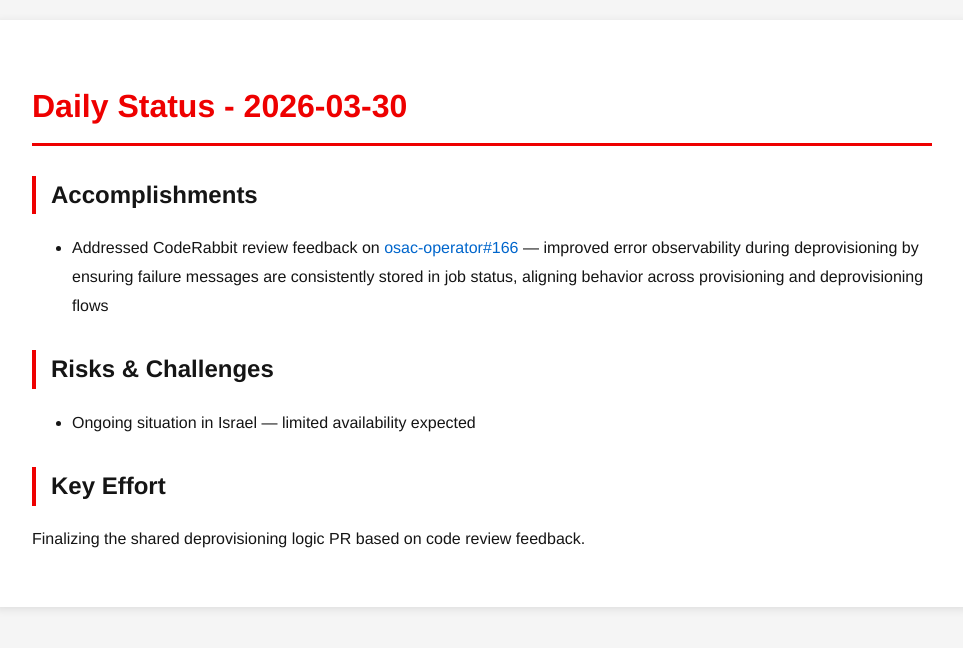
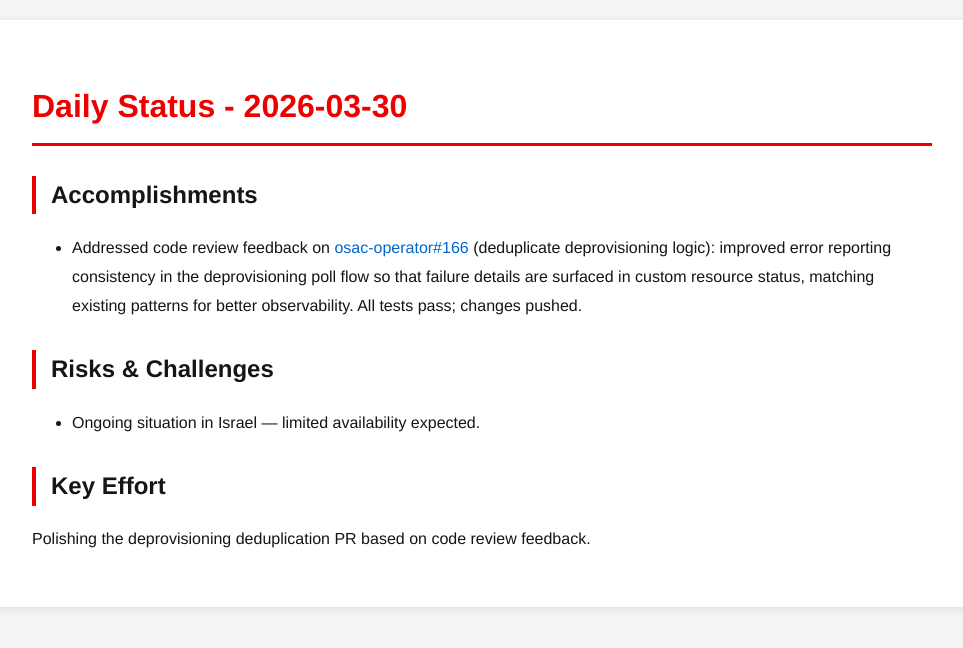
Before and after one commit to tzvatot/daily-status, a Jekyll site: the page built from 2026-03-30.md, in a window 1280 px wide. Shown: the top 648 px of the page, without its empty margins (158-1121 px from the left). Built offline with Jekyll 4.4.1, drawn with Linux system fonts in a browser that asks for light colours.

Commit message:
Daily status update - 2026-03-30

```diff
--- a/2026-03-30.md
+++ b/2026-03-30.md
@@ -7,10 +7,10 @@ date: 2026-03-30
 # Daily Status - 2026-03-30
 
 ## Accomplishments
-- Addressed CodeRabbit review feedback on [osac-operator#166](https://github.com/osac-project/osac-operator/pull/166) — improved error observability during deprovisioning by ensuring failure messages are consistently stored in job status, aligning behavior across provisioning and deprovisioning flows
+- Addressed code review feedback on [osac-operator#166](https://github.com/osac-project/osac-operator/pull/166) (deduplicate deprovisioning logic): improved error reporting consistency in the deprovisioning poll flow so that failure details are surfaced in custom resource status, matching existing patterns for better observability. All tests pass; changes pushed.
 
 ## Risks & Challenges
-- Ongoing situation in Israel — limited availability expected
+- Ongoing situation in Israel — limited availability expected.
 
 ## Key Effort
-Finalizing the shared deprovisioning logic PR based on code review feedback.
+Polishing the deprovisioning deduplication PR based on code review feedback.
```
